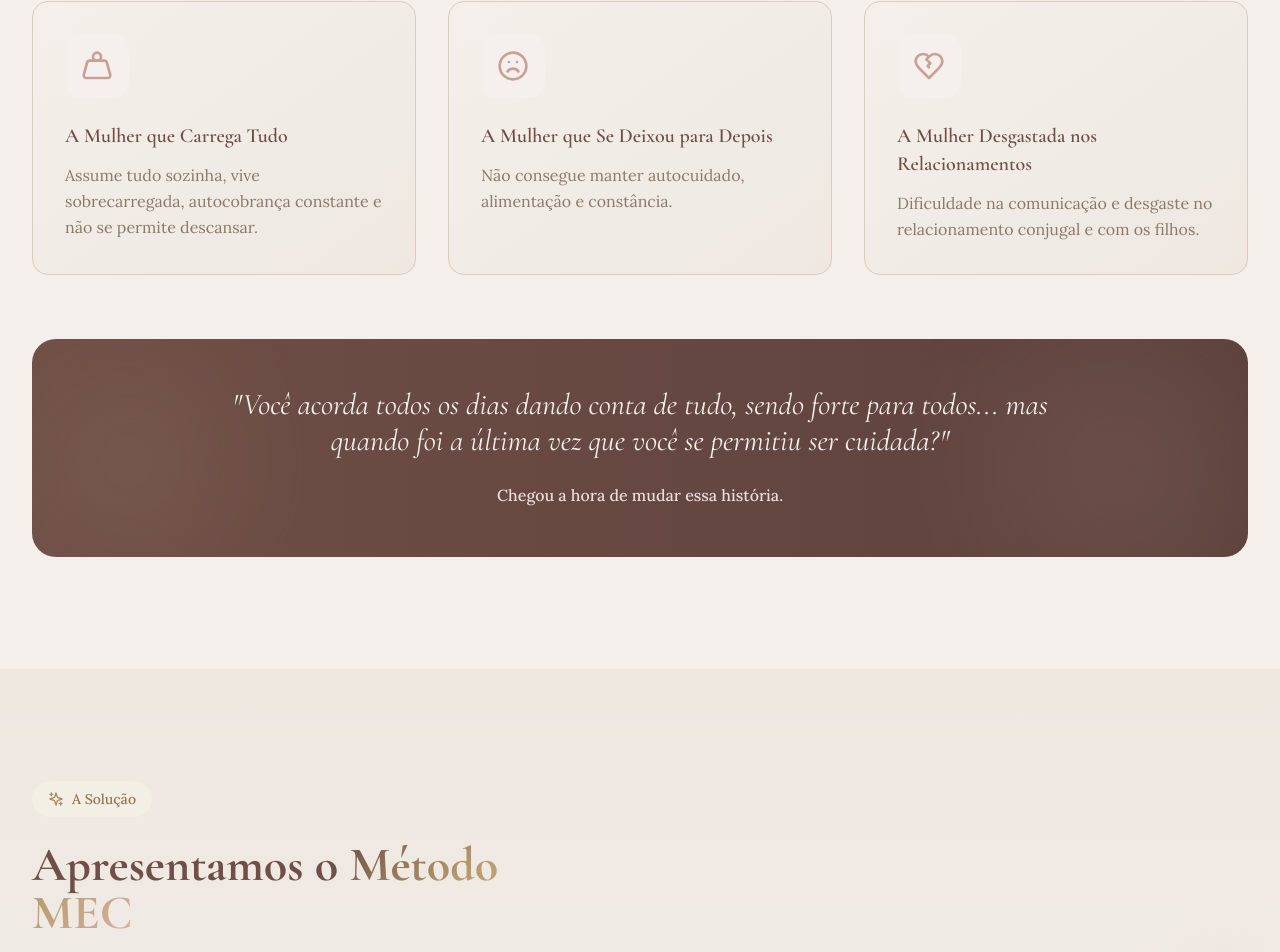
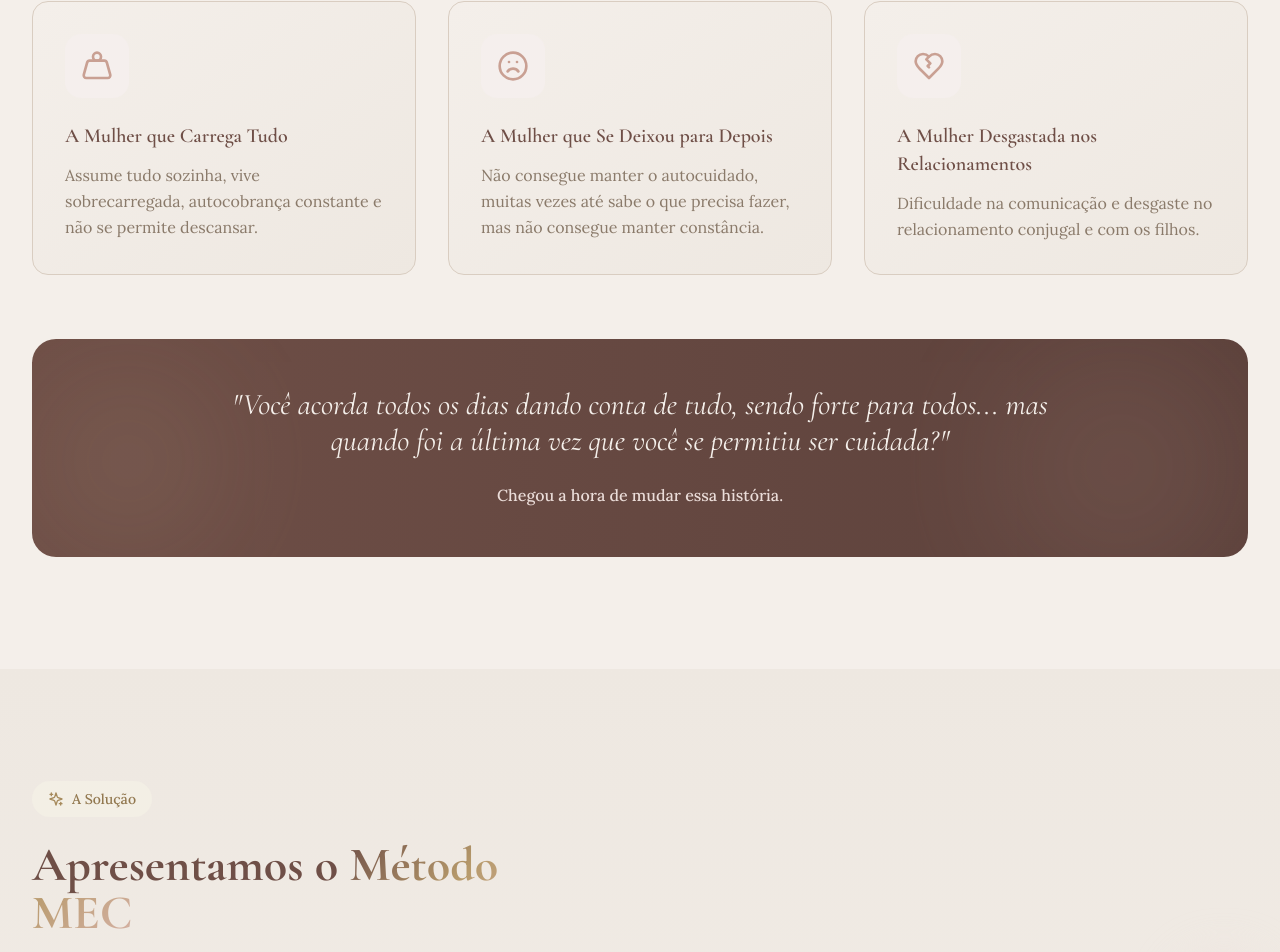
Before and after one commit to matheusdgc/landingpage-metodomec, a React (Vite) app: page / in a window 1280 px wide. Shown: the part 1163-2115 px from the top of the page. Built offline with nearby package versions, Linux system fonts and the light colour scheme; a web font is replaced by a local one.

Commit message:
Alteracoes no problema.

```diff
--- a/src/components/Problem.jsx
+++ b/src/components/Problem.jsx
@@ -10,7 +10,7 @@ const Problem = () => {
     {
       icon: <Frown className="w-8 h-8" />,
       title: "A Mulher que Se Deixou para Depois",
-      description: "Não consegue manter autocuidado, alimentação e constância."
+      description: "Não consegue manter o autocuidado, muitas vezes até sabe o que precisa fazer, mas não consegue manter constância."
     },
     {
       icon: <HeartCrack className="w-8 h-8" />,
```
